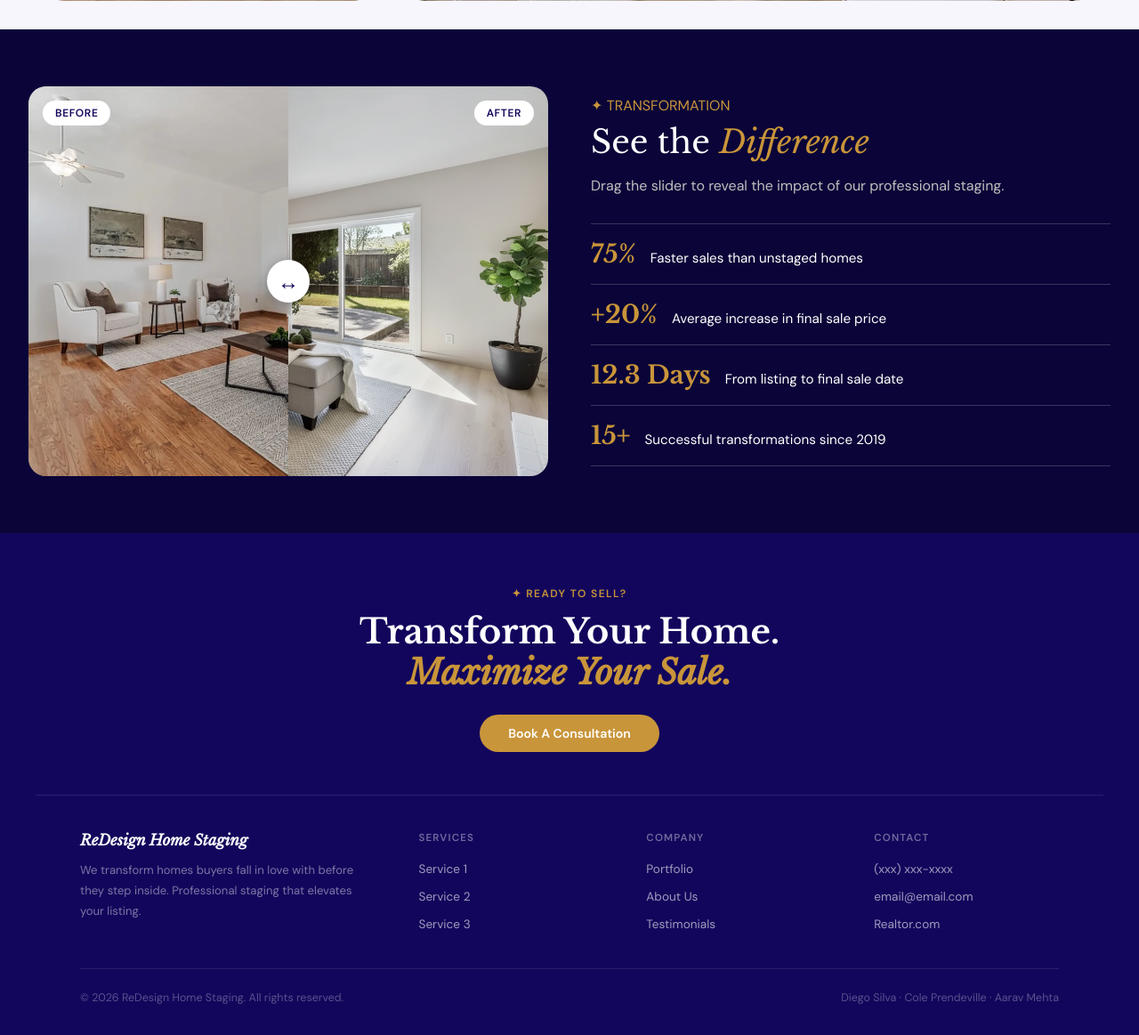
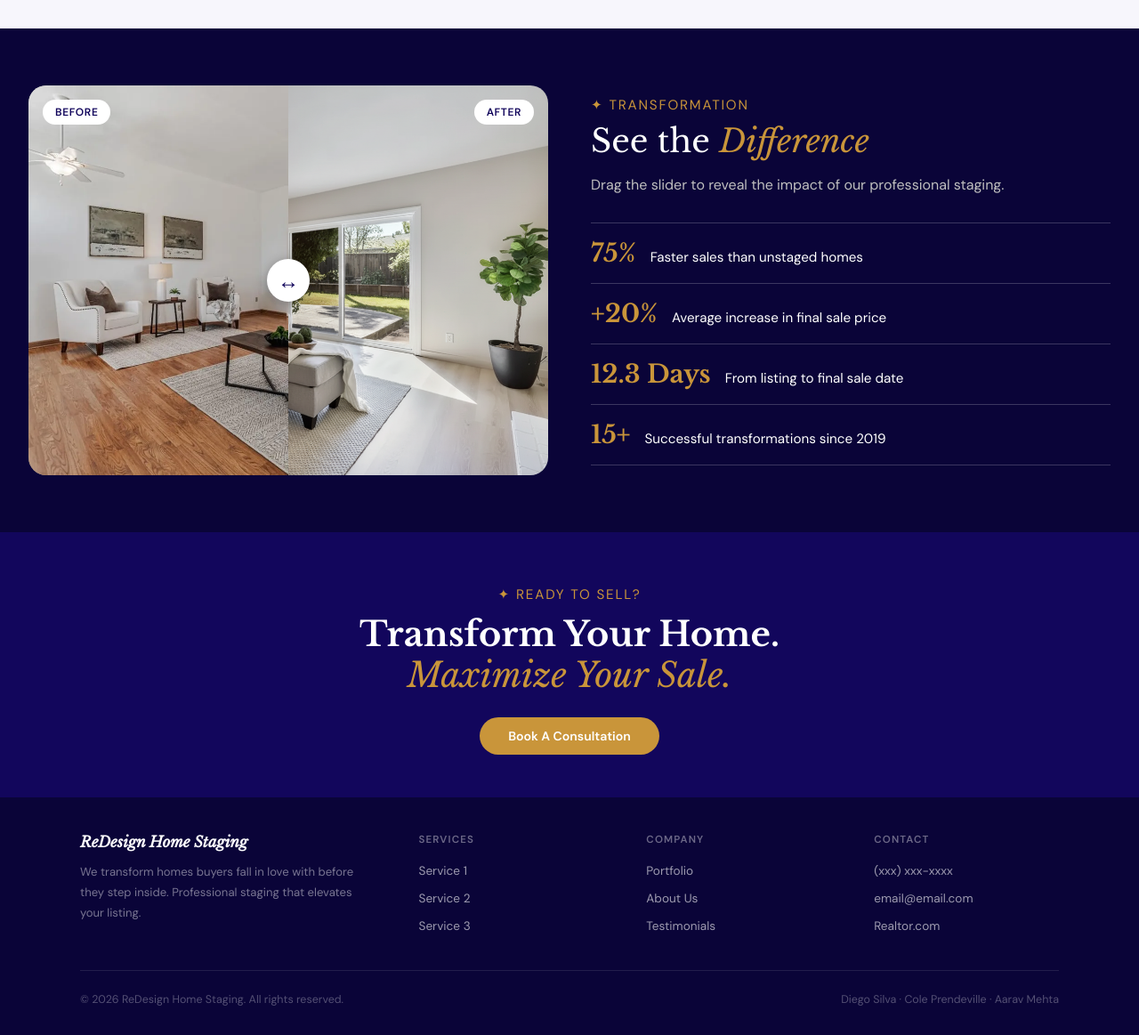
Before and after one commit to drsilva9583/ReDesign-Home-Staging, a PHP site: page / in a window 1280 px wide. Shown: the part 1834-2997 px from the top of the page at 89% size. Before the commit the page ends 2962 px from the top, so only its background shows below. Run offline with PHP 8.4, Linux system fonts and the light colour scheme.

Commit message:
fixed footer styling and transformation slider highlighting issue

```diff
--- a/css/footer.css
+++ b/css/footer.css
@@ -13,8 +13,7 @@ footer {
 }
 
 .footer-cta-label {
-    font-size: 0.75rem;
-    font-weight: 600;
+    font-size: 0.95rem;
     letter-spacing: 0.12em;
     text-transform: uppercase;
     color: var(--gold);
@@ -31,6 +30,7 @@ footer {
 
 .footer-cta h2 em {
     font-style: italic;
+    font-weight: 400;
     color: var(--gold);
 }
 
@@ -55,11 +55,10 @@ footer {
     display: none;
 }
 
-/* divider line */
-.footer-divider {
-    height: 1px;
-    background: rgba(255, 255, 255, 0.1);
-    margin-bottom: 40px;
+.footer-lower {
+    background: var(--darkest-navy);
+    margin: 0 -40px -32px;
+    padding: 40px 40px 32px;
 }
 
 /* four column grid */
--- a/css/index.css
+++ b/css/index.css
@@ -93,6 +93,11 @@
 .header-left {
     flex: 1;
     max-width: 200px;
+}
+
+.header-left p {
+    font-size: 0.95rem;
+    letter-spacing: 0.12em;
 }
 
 .header-right {
@@ -227,6 +232,11 @@
     padding: 4rem 2rem;
 }
 
+.transformation-label {
+    letter-spacing: 0.12em;
+    font-size: 0.95rem;
+}
+
 .transformation-inner {
     max-width: 1300px;
     margin: 0 auto;
@@ -311,6 +321,10 @@
     align-items: center;
     justify-content: center;
     touch-action: none;
+    user-select: none;
+    -webkit-user-select: none;
+    -moz-user-select: none;
+    -ms-user-select: none;
 }
 
 .transformation-handle-icon {
--- a/index.html
+++ b/index.html
@@ -160,7 +160,7 @@
 
 					<!-- Content (right column) -->
 					<div class="transformation-content">
-						<p><span class="gold">✦ TRANSFORMATION</span></p>
+						<p class="transformation-label"><span class="gold">✦ TRANSFORMATION</span></p>
 						<h2>See the <span class="italic gold">Difference</span></h2>
 						<p class="transformation-subtitle">Drag the slider to reveal the impact of our professional staging.</p>
 						<ul class="transformation-facts">
@@ -194,14 +194,12 @@
                 <a href="consult.html" class="footer-cta-btn">Book A Consultation</a>
             </div>
 
-            <div class="footer-divider"></div>
-
+            <div class="footer-lower">
 				<div class="footer-grid">
 					<div>
 						<p class="footer-brand">ReDesign Home Staging</p>
 						<p class="footer-tagline">We transform homes buyers fall in love with before they step inside. Professional staging that elevates your listing.</p>
 					</div>
-
 					<div class="footer-col">
 						<h4>Services</h4>
 						<ul>
@@ -210,7 +208,6 @@
 							<li><a href="services.html">Service 3</a></li>
 						</ul>
 					</div>
-
 					<div class="footer-col">
 						<h4>Company</h4>
 						<ul>
@@ -219,7 +216,6 @@
 							<li><a href="index.html#testimonials">Testimonials</a></li>
 						</ul>
 					</div>
-
 					<div class="footer-col">
 						<h4>Contact</h4>
 						<ul>
@@ -229,10 +225,10 @@
 						</ul>
 					</div>
 				</div>
-
 				<div class="footer-bottom">
 					<span>&copy; 2026 ReDesign Home Staging. All rights reserved.</span>
 					<span>Diego Silva &middot; Cole Prendeville &middot; Aarav Mehta</span>
+				</div>
 			</div>
         </footer>
 
```
Also changed, not shown: about.html (+2 -6 lines), consult.html (+4 -8 lines), services.html (+2 -6 lines). Lines whose indentation alone changed are shown as unchanged.
